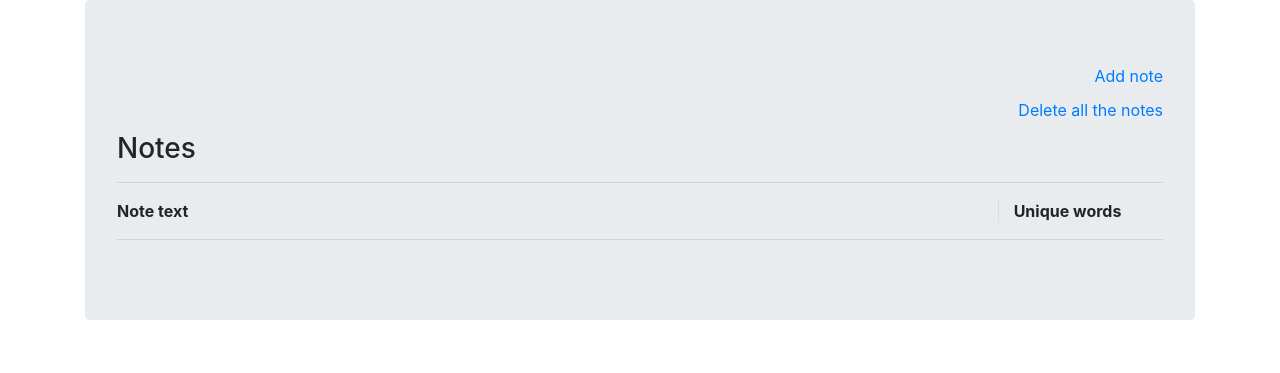
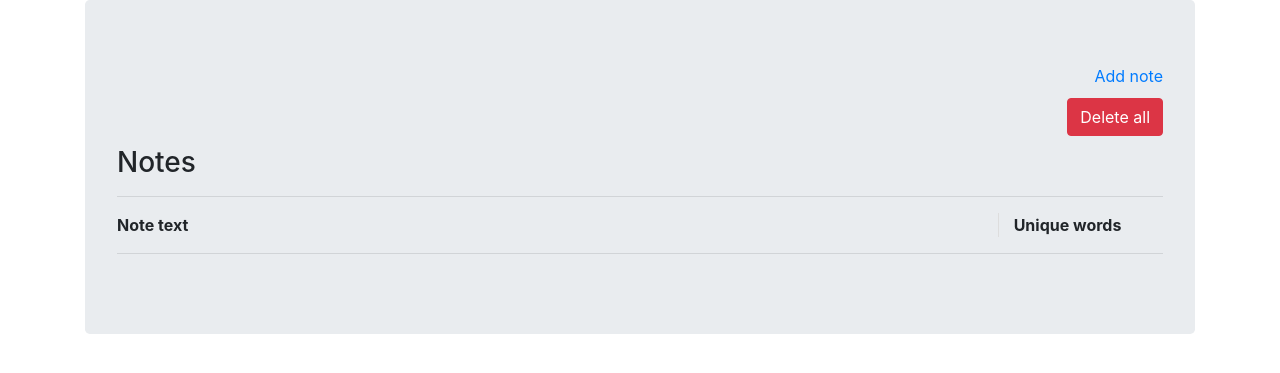
Before and after one commit to antonmyronyuk/task1, a Flask app: page / in a window 1280 px wide. Shown: the top 373 px of the page. Run offline with Flask 2, Linux system fonts and the light colour scheme; data that the repository does not hold is empty; some libraries are stand-ins or nearby versions.

Commit message:
change delete-all link to button

```diff
--- a/app/templates/add_note.html
+++ b/app/templates/add_note.html
@@ -26,6 +26,6 @@
     </div>
 
     <div id="alertWrong" class="alert alert-warning" role="alert" style="display: none;">
-        Oops, somethig went wrong!
+        Oops, something went wrong!
     </div>
 {% endblock %}
--- a/app/templates/notes.html
+++ b/app/templates/notes.html
@@ -5,7 +5,10 @@
         <a href="{{ url_for('add_note_get') }}">Add note</a>
     </div>
     <div class="delete-notes">
-        <a href="#" onclick="deleteNotes()">Delete all the notes</a>
+        <button type="button" class="btn btn-danger"
+                id="deleteNotes" onclick="deleteNotes()">
+            Delete all
+        </button>
     </div>
     <h3>Notes</h3>
     <hr>
```
